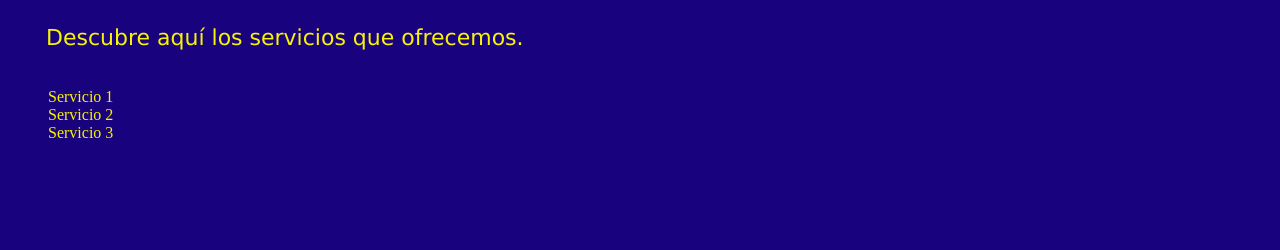
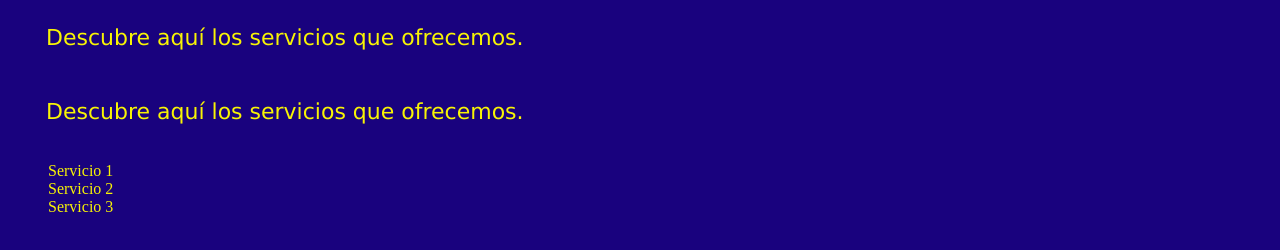
Before and after one commit to Glaucoman/IntegracionGit-a-Github, a plain HTML site: page Services.html in a window 1280 px wide. Shown: the part 194-444 px from the top of the page. Drawn offline with Linux system fonts and the light colour scheme.

Commit message:
solucinando error critico punto 5 del pdf

```diff
--- a/Services.html
+++ b/Services.html
@@ -20,6 +20,8 @@
 <body>
     <h1>Nuestros servicios</h1>
 <p>Descubre aquí los servicios que ofrecemos.</p>
+<p>Descubre aquí los servicios que ofrecemos.</p>
+
 <ul>
 <li>Servicio 1</li>
 <li>Servicio 2</li>
```
